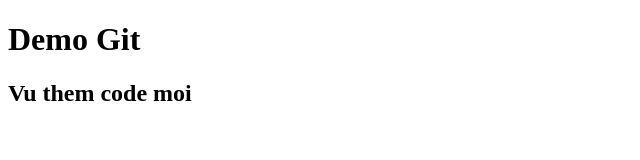
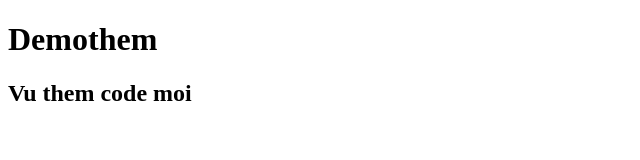
Before and after one commit to 1highbar45/LeVuBC05, a plain HTML site: page index.html in a window 1280 px wide. Shown: the full height of the page, 0-640 px from the left. Drawn offline with Linux system fonts and the light colour scheme.

Commit message:
demo them

```diff
--- a/index.html
+++ b/index.html
@@ -7,7 +7,7 @@
 </head>
 <body>
     <header>
-        <h1>Demo Git</h1>
+        <h1>Demothem</h1>
         <h2>Vu them code moi</h2>
     </header>
 </body>
```
